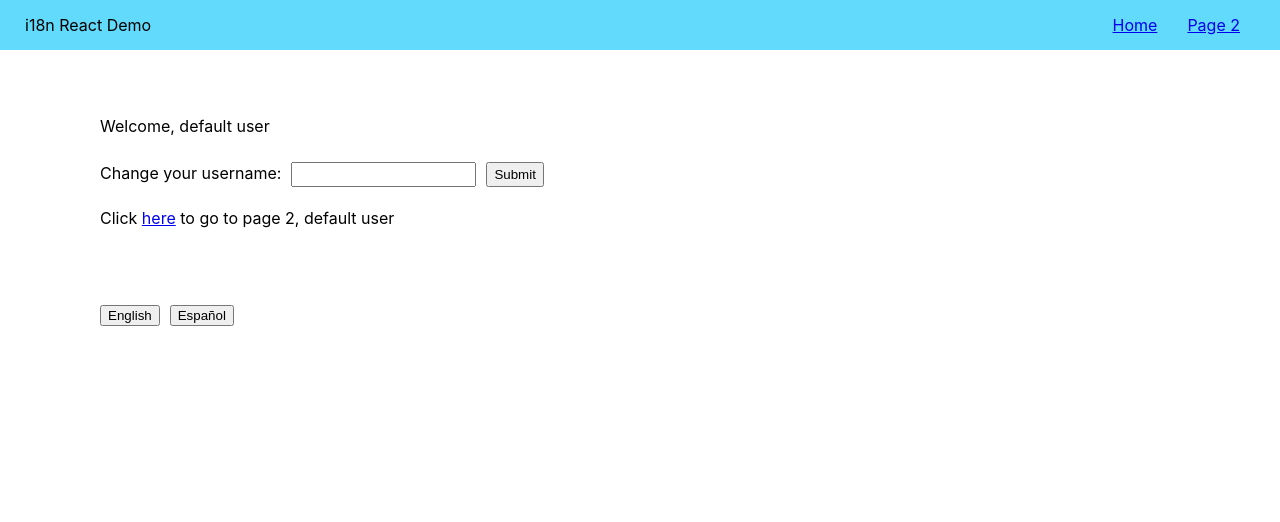
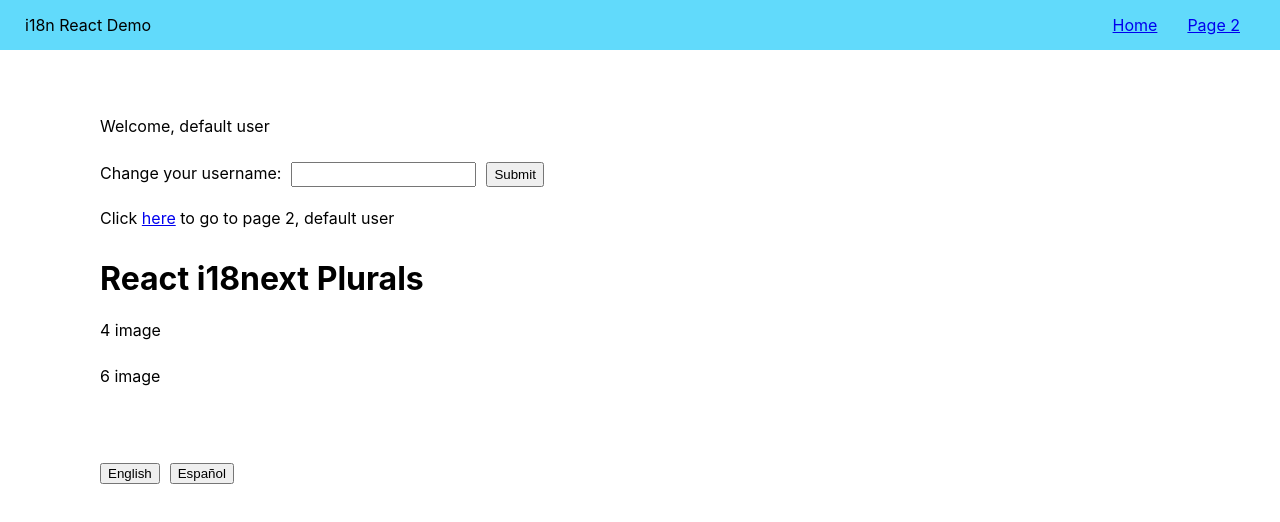
Before and after one commit to jagadhis/i18next-react, a React (Create React App) app: page / in a window 1280 px wide. Shown: the top 522 px of the page. Built offline with nearby package versions, Linux system fonts and the light colour scheme.

Commit message:
Added Count

```diff
--- a/src/Home.js
+++ b/src/Home.js
@@ -45,7 +45,11 @@ class Home extends Component {
             <Link to='/page2'></Link>
             {{username}}
           </Trans>
+
         </p>
+        <h1>React i18next Plurals</h1>
+      <p>{t("imagesTotal", { count: 4 })}</p>
+      <p>{t("imagesTotal", { count: 6 })}</p>
       </div>
     );
   }
--- a/src/i18n/locales/en/translation.json
+++ b/src/i18n/locales/en/translation.json
@@ -6,5 +6,7 @@
     "welcome": "Welcome, {{username}}",
     "change-username": "Change your username:",
     "submit": "Submit",
-    "go-to-page2": "Click <0>here</0> to go to page 2, {{username}}"
+    "go-to-page2": "Click <0>here</0> to go to page 2, {{username}}",
+    "imagesTotal": "{{count}} image",
+  "imagesTotal_plural": "{{count}} images"
   }
--- a/src/i18n/locales/es/translation.json
+++ b/src/i18n/locales/es/translation.json
@@ -6,5 +6,7 @@
     "welcome": "Bienvenido {{username}}",
     "change-username": "Cambia tu nombre de usuario:",
     "submit": "Enviar",
-    "go-to-page2": "Haga clic <0>aquí</0> para ir a la página 2, {{username}}"
+    "go-to-page2": "Haga clic <0>aquí</0> para ir a la página 2, {{username}}",
+    "imagesTotal": "{{count}} image",
+  "imagesTotal_plural": "{{count}} images"
   }
```
